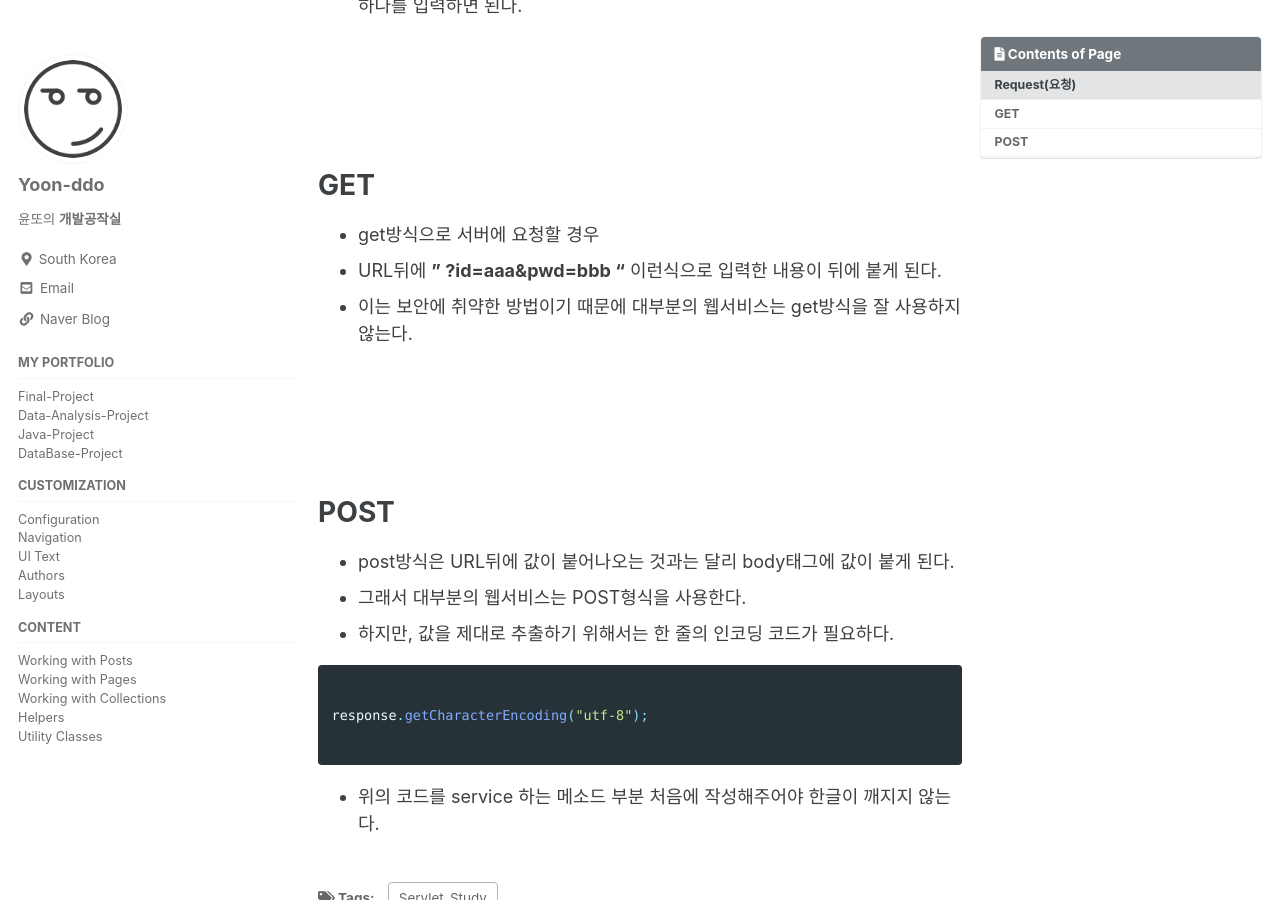
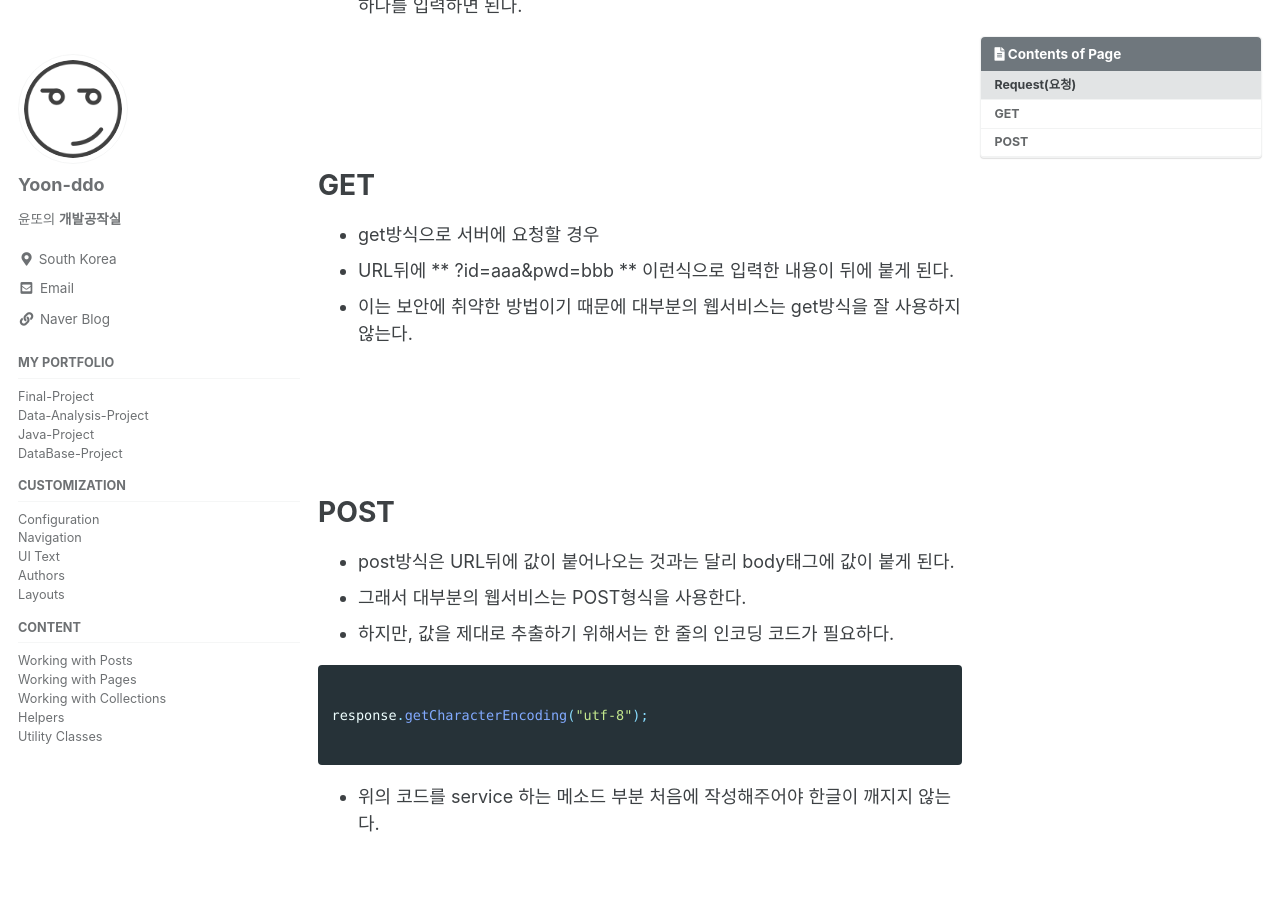
Before and after one commit to Yoon-ddo/Yoon-ddo.github.io, a Jekyll site: the page built from _posts/2021-06-19-Request Method GET과 POST방식의 차이.md, in a window 1280 px wide and 900 px high, scrolled down 436 px. Built offline with Jekyll 4.4.1, drawn with Linux system fonts in a browser that asks for light colours; cached includes are drawn as plain includes.

Commit message:
Update 2021-06-19-Request Method GET과 POST방식의 차이.md

````diff
--- a/_posts/2021-06-19-Request Method GET과 POST방식의 차이.md
+++ b/_posts/2021-06-19-Request Method GET과 POST방식의 차이.md
@@ -23,7 +23,7 @@ tags:
 
 # GET
 * get방식으로 서버에 요청할 경우
-* URL뒤에 **" ?id=aaa&pwd=bbb "** 이런식으로 입력한 내용이 뒤에 붙게 된다.
+* URL뒤에 ** ?id=aaa&pwd=bbb ** 이런식으로 입력한 내용이 뒤에 붙게 된다.
 * 이는 보안에 취약한 방법이기 때문에 대부분의 웹서비스는 get방식을 잘 사용하지 않는다.
 
 <br><br><br><br>
@@ -40,3 +40,5 @@ response.getCharacterEncoding("utf-8");
 ```
 
 * 위의 코드를 service 하는 메소드 부분 처음에 작성해주어야 한글이 깨지지 않는다.
+
+<br><br><br><br>
````
